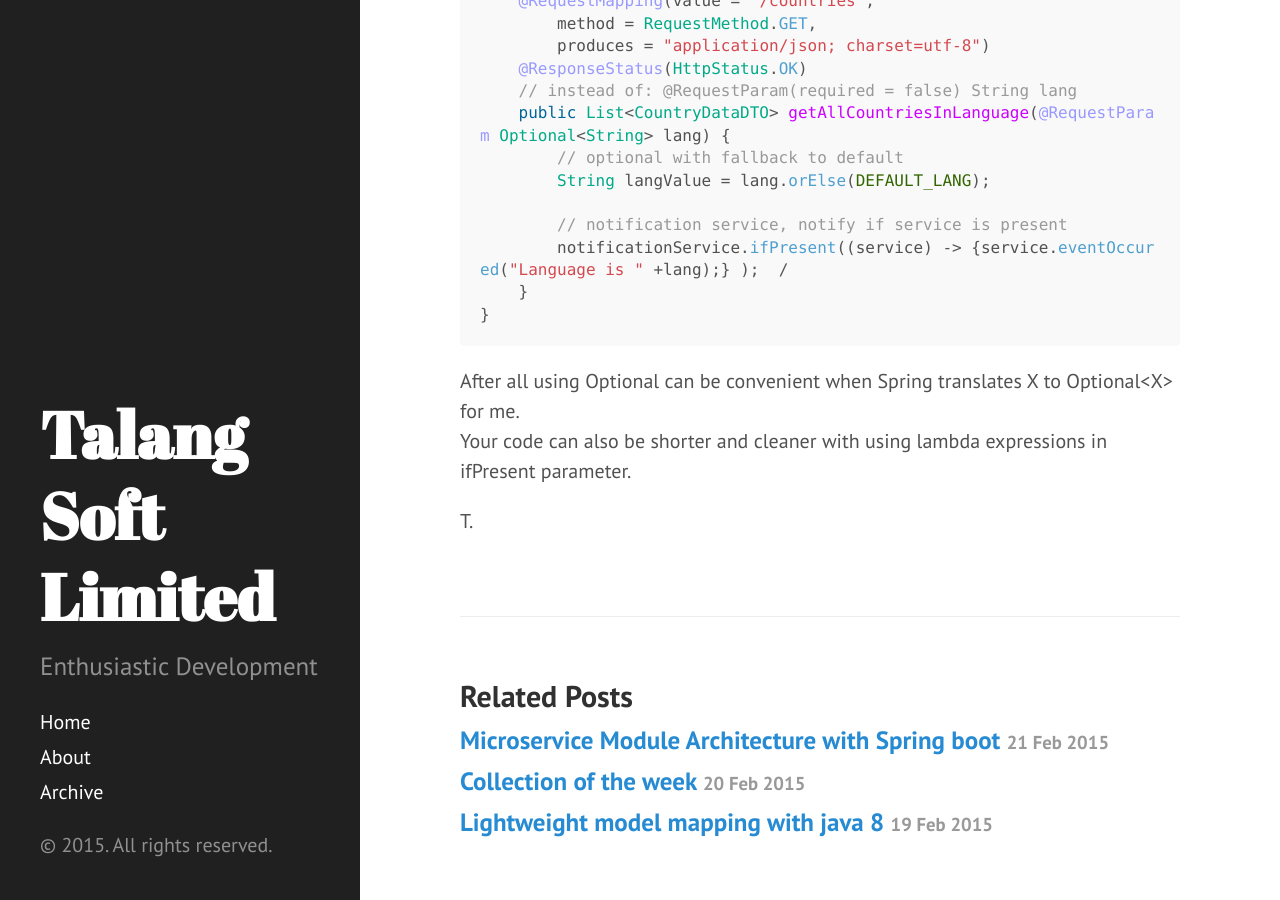
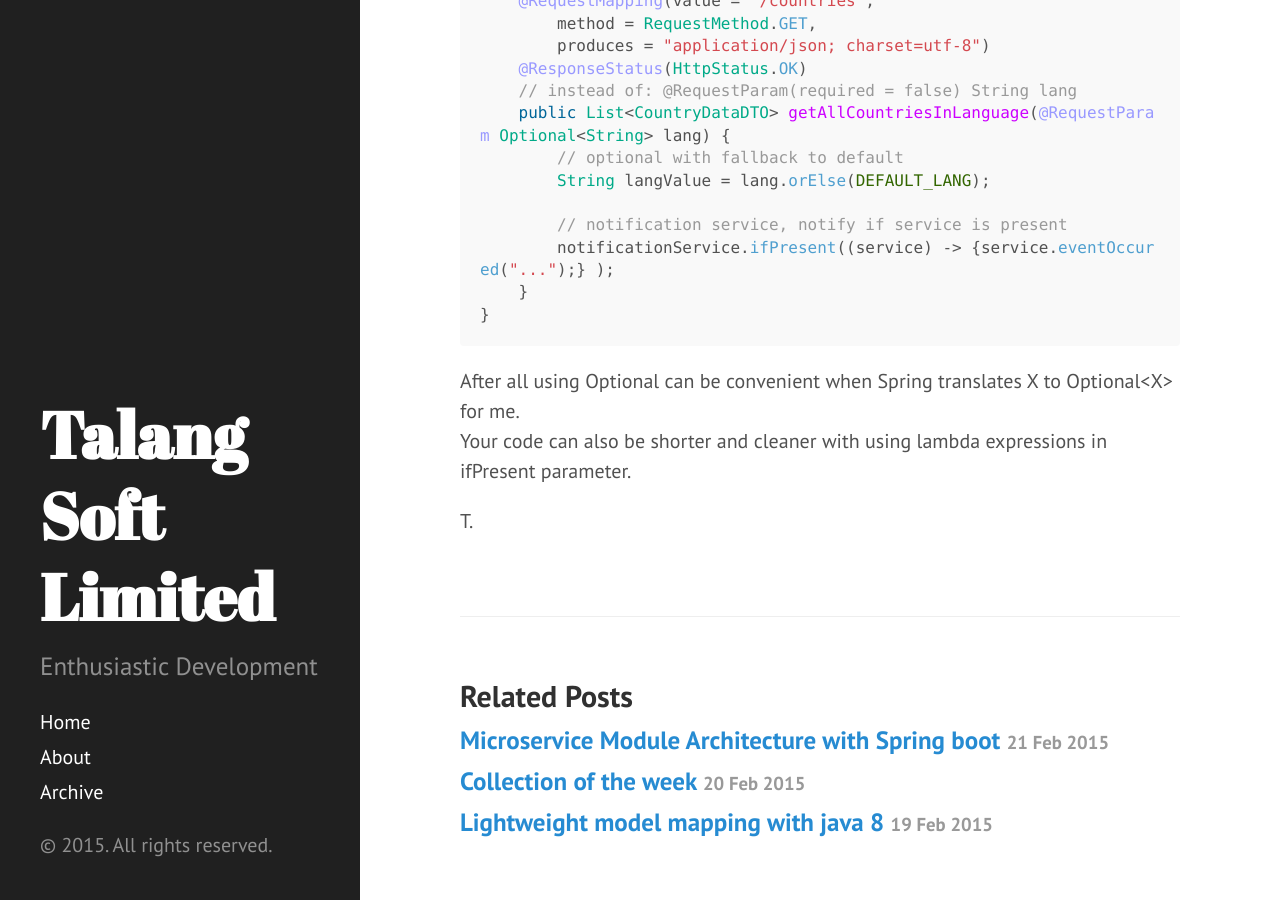
Before and after one commit to timeamolnar/tamaslang.github.io, a Jekyll site: the page built from _posts/2015-02-23-spring-with-java8-optional.md, in a window 1280 px wide and 900 px high, scrolled down 1046 px. Built offline with Jekyll 4.4.1, drawn with Linux system fonts in a browser that asks for light colours; Markdown is read by kramdown in place of the engine named in the settings; comment, search, counter and statistics services are not loaded.

Commit message:
fix typo

````diff
--- a/_posts/2015-02-23-spring-with-java8-optional.md
+++ b/_posts/2015-02-23-spring-with-java8-optional.md
@@ -46,7 +46,7 @@ public class CountryResourceImpl implements CountryResource {
         String langValue = lang.orElse(DEFAULT_LANG);
 
         // notification service, notify if service is present
-        notificationService.ifPresent((service) -> {service.eventOccured("Language is " +lang);} );  /
+        notificationService.ifPresent((service) -> {service.eventOccured("...");} );
     }
 }
 ```
````
